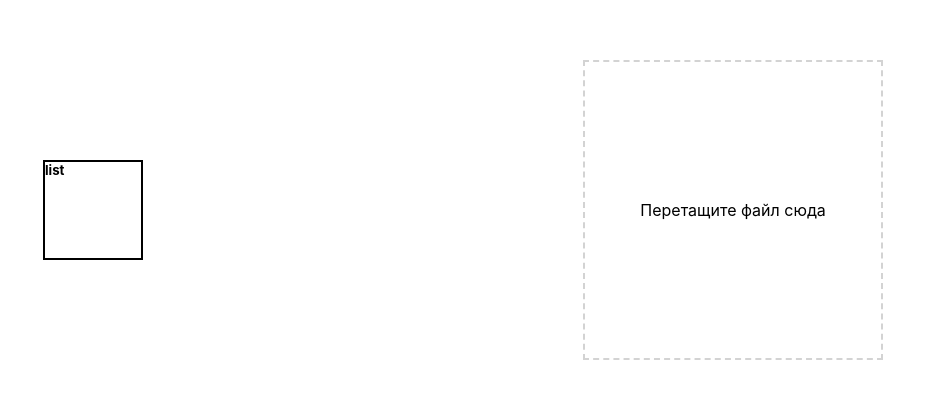
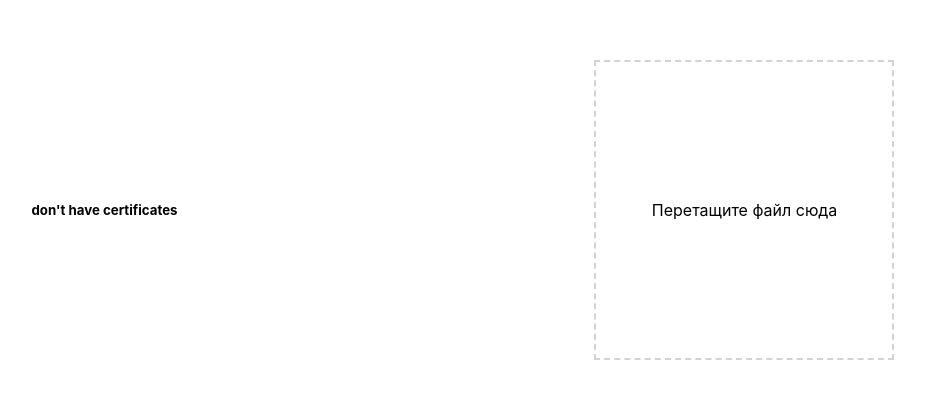
Before and after one commit to ErihKoh/testTaxer, a React (Create React App) app: page / in a window 1280 px wide. Shown: the part 190-588 px from the top of the page, without its empty margins (177-1102 px from the left). Built offline with nearby package versions, Linux system fonts and the light colour scheme.

Commit message:
add list name certificates

```diff
--- a/package.json
+++ b/package.json
@@ -10,6 +10,7 @@
     "react": "^17.0.2",
     "react-dom": "^17.0.2",
     "react-scripts": "^3.0.1",
+    "shortid": "^2.2.16",
     "web-vitals": "^2.1.4"
   },
   "scripts": {
--- a/src/App.css
+++ b/src/App.css
@@ -11,3 +11,7 @@
   align-items: center;
   justify-content: center;
 }
+
+li {
+  list-style: none;
+}
--- a/src/components/ListCertificates/ListCertificates.jsx
+++ b/src/components/ListCertificates/ListCertificates.jsx
@@ -1,11 +1,19 @@
 import React from "react";
+import "shortid";
+import shortid from "shortid";
 import s from "./ListCertificates.module.css";
 
-const ListCertificates = () => {
+const ListCertificates = ({ names }) => {
   return (
-    <div className={s.container}>
-      <h5>list</h5>
-    </div>
+    <>
+      <ul className={s.container}>
+        {names.length !== 0 ? (
+          names.map((i) => <li key={i}>{i}</li>)
+        ) : (
+          <h5>don't have certificates</h5>
+        )}
+      </ul>
+    </>
   );
 };
 
--- a/src/components/ListCertificates/ListCertificates.module.css
+++ b/src/components/ListCertificates/ListCertificates.module.css
@@ -1,5 +1,4 @@
 .container {
-  width: 100px;
-  height: 100px;
-  border: 2px solid #000;
+  display: flex;
+  flex-direction: column;
 }
--- a/src/components/MainPage/MainPage.jsx
+++ b/src/components/MainPage/MainPage.jsx
@@ -1,14 +1,18 @@
-import React, { useState } from "react";
+import React, { useEffect, useState } from "react";
 import DropArea from "../DropArea";
 import ListCertificates from "../ListCertificates";
-import asn1Parser from "../../helpers/asn1-parser";
-import useLocalStorage from "../../hooks/useLocalStorage";
+// import asn1Parser from "../../helpers/asn1-parser";
+// import useLocalStorage from "../../hooks/useLocalStorage";
 import s from "./MainPage.module.css";
 
 function MainPage() {
   const [drag, setDrag] = useState(false);
-  const [listCrtf, setListCrtf] = useState([]);
+  const [listData, setListData] = useState([]);
   const [listName, setListName] = useState([]);
+
+  useEffect(() => {
+    listData.map((i) => setListName(new Set([...listName, i.name])));
+  }, [listData]);
 
   const dragStartHandler = (e) => {
     e.preventDefault();
@@ -22,7 +26,8 @@ function MainPage() {
 
   const onDropHandler = (e) => {
     e.preventDefault();
-    setListCrtf((listCrtf) => [...listCrtf, ...e.dataTransfer.files]);
+
+    setListData((listData) => [...listData, ...e.dataTransfer.files]);
     // for (let i of e.dataTransfer.files.name) {
     //   const reader = new FileReader();
     //   reader.readAsBinaryString(i);
@@ -32,12 +37,6 @@ function MainPage() {
     //   };
     // }
 
-    for (let i of listCrtf) {
-      // setListName((listName) => [...listName, i]);
-      console.log(i.name);
-    }
-
-    // console.log(listName);
     setDrag(false);
   };
   return (
@@ -48,7 +47,7 @@ function MainPage() {
         dragLeaveHandler={dragLeaveHandler}
         dragStartHandler={dragStartHandler}
       />
-      <ListCertificates />
+      <ListCertificates names={[...listName]} />
     </div>
   );
 }
--- a/src/helpers/asn1-parser.js
+++ b/src/helpers/asn1-parser.js
@@ -7,7 +7,7 @@ const asn1Parser = (file) => {
   }
 
   //   console.log(result.sub[0]);
-  return result.sub[0];
+  return result;
 };
 
 export default asn1Parser;
```
Also changed, not shown: 1 other file (tests, documents, lock files or other folders).
